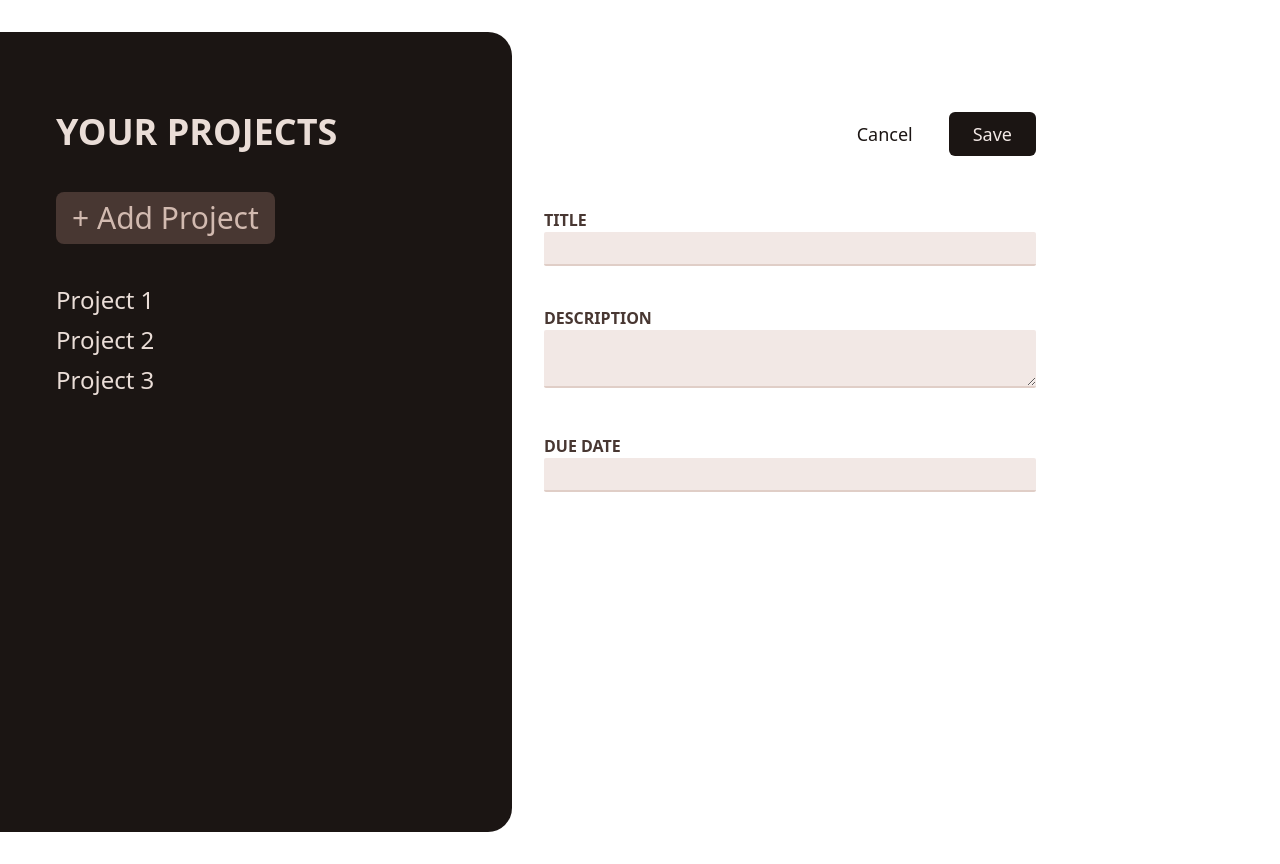
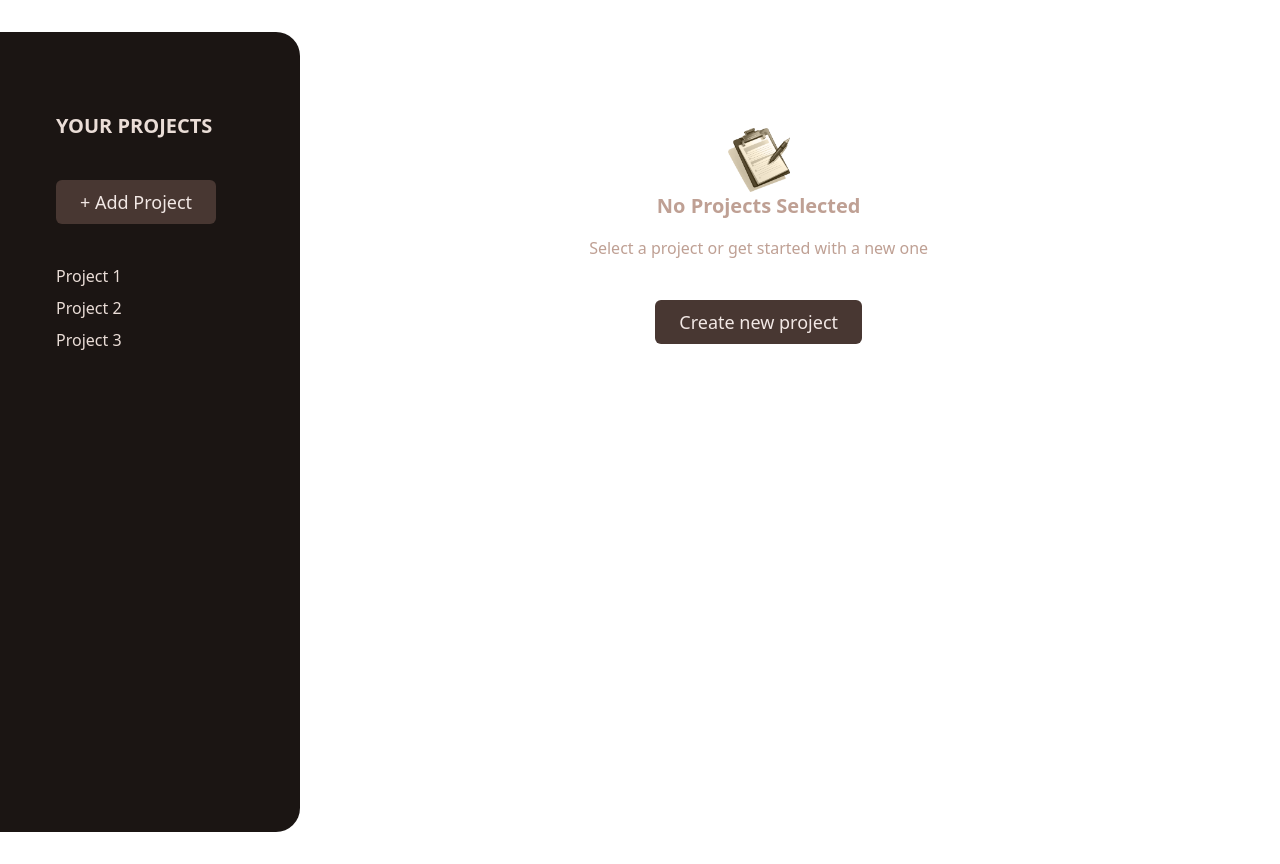
Before and after one commit to SukhovetskaTetiana/project_management_app_React-Tailwind, a React (Vite) app: page / in a window 1280 px wide. Built offline with nearby package versions, Linux system fonts and the light colour scheme.

Commit message:
create Button App amd did some state switch

```diff
--- a/src/App.jsx
+++ b/src/App.jsx
@@ -1,11 +1,39 @@
+import React from "react";
+import { useState } from "react";
+
 import NewProject from "./components/NewProject.jsx";
+import NoSelectProjects from "./components/NoProjectSelected.jsx";
 import Sidebar from "./components/Sidebar.jsx";
 
 function App() {
+  const [projectState, setProjectState] = useState({
+    selectedProjectId: undefined,
+    projects: [],
+  });
+
+  const handleStartAddProject = () => {
+    console.log("handleStartAddProject in App work!!");
+
+    setProjectState((prevState) => {
+      return {
+        ...prevState,
+        selectedProjectId: null,
+      };
+    });
+  };
+
+  let content;
+
+  if (projectState.selectedProjectId === null) {
+    content = <NewProject />;
+  } else if (projectState.selectedProjectId === undefined) {
+    content = <NoSelectProjects onStartAddProject={handleStartAddProject} />;
+  }
+
   return (
     <main className="h-screen my-8 flex gap-8">
-      <Sidebar />
-      <NewProject />
+      <Sidebar onStartAddProject={handleStartAddProject} />
+      {content}
     </main>
   );
 }
--- /dev/null
+++ b/src/components/Button.jsx
@@ -0,0 +1,10 @@
+export default function Button({ children, ...props }) {
+  const buttonClasses =
+    "px-6 py-2 bg-brown-900 text-lg text-brown-100 rounded-md font-medium  hover:text-brown-900 hover:bg-brown-300 focus:ring focus:ring-brown-500";
+
+  return (
+    <button className={buttonClasses} {...props}>
+      {children}
+    </button>
+  );
+}
--- /dev/null
+++ b/src/components/NoProjectSelected.jsx
@@ -0,0 +1,24 @@
+import NoProjectImage from "../assets/no-projects.png";
+import Button from "./Button";
+
+export default function NoSelectProjects({ onStartAddProject }) {
+  return (
+    <div className="mt-24 w-2/3 text-center">
+      <img
+        src={NoProjectImage}
+        alt="Picture of No Projects Selected"
+        className="w-16 h-16 object-contain mx-auto"
+      />
+
+      <h2 className="text-xl font-bold text-brown-500 mb-4">
+        No Projects Selected
+      </h2>
+      <p className="text-brown-500 mb-4">
+        Select a project or get started with a new one
+      </p>
+      <p className="py-6">
+        <Button onClick={onStartAddProject}>Create new project</Button>
+      </p>
+    </div>
+  );
+}
--- a/src/components/Sidebar.jsx
+++ b/src/components/Sidebar.jsx
@@ -1,19 +1,17 @@
-export default function Sidebar() {
+import Button from "./Button";
+
+export default function Sidebar({ onStartAddProject }) {
   const asideClasses =
-    "bg-brown-950 text-white rounded-r-3xl px-12 py-20 md:px-14  lg:px-19 space-y-10 text-left md:shrink-0 w-1/2 md:w-2/5 lg:w-1.5/3";
+    "bg-brown-950 text-white rounded-r-3xl px-12 py-20 md:px-14  lg:px-19 space-y-10 text-left md:shrink-0 min-w-[300px]";
 
-  const h2Classes =
-    "text-brown-200 text-xl md:text-2xl lg:text-4xl font-bold uppercase";
+  const h2Classes = "text-brown-200 text-xl font-bold uppercase";
 
-  const buttonClasses =
-    "px-4 py-2 text-lg md:text-xl lg:text-3xl text-brown-400 bg-brown-900 rounded-lg hover:text-brown-900 hover:bg-brown-400 focus:outline-none focus:ring focus:ring-brown-600";
-
-  const ulClasses = "text-brown-200 space-y-2 text-md md:text-2xl";
+  const ulClasses = "text-brown-200 space-y-2 text-md";
 
   return (
     <aside className={asideClasses}>
       <h2 className={h2Classes}>your projects</h2>
-      <button className={buttonClasses}>+ Add Project</button>
+      <Button onClick={onStartAddProject}>+ Add Project</Button>
       <ul className={ulClasses}>
         <li>Project 1</li>
         <li>Project 2</li>
```
